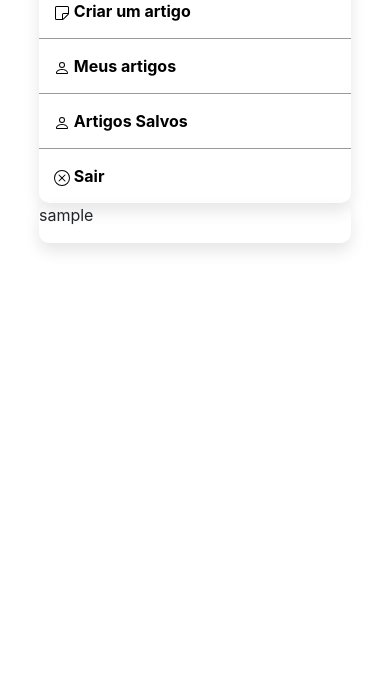
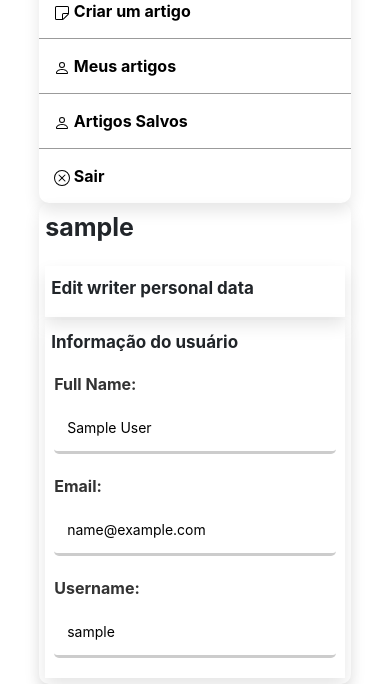
Before and after one commit to GabrielVilar/PortWrite, a Django app: a page that uses profiles/templates/user_menu.html in a window 390 px wide. Shown: the part 411-1095 px from the top of the page. Before the commit the page ends 662 px from the top, so only its background shows below. Run offline with Django 5.2, Linux system fonts and the light colour scheme; the visitor is signed in with stand-in values (Sample User, id 1); data comes from the database, SQL or seed files in the repository; some libraries are stand-ins or nearby versions.

Commit message:
Adding the user information form

```diff
--- a/home/forms.py
+++ b/home/forms.py
@@ -1,5 +1,5 @@
 from django import forms
-from profiles.models import User, ReaderProfile
+from profiles.models import User
 from django.contrib.auth.forms import AuthenticationForm, UserCreationForm
 
 class CustomAuthenticationForm(AuthenticationForm):
--- a/profiles/forms.py
+++ b/profiles/forms.py
@@ -1,7 +1,35 @@
 from django import forms
 from .models import User
+from .models import Profile
 
 class ProfilePictureForm(forms.ModelForm):
     class Meta:
+        model = Profile
+        fields = ['profile_picture']
+
+class EditUserForm(forms.ModelForm):
+
+    full_name = forms.CharField(
+        max_length=100,
+        required=True,
+    )
+
+    username = forms.CharField(
+        max_length=100,
+        required=True,
+    )
+
+    email = forms.EmailField(
+        max_length=254,
+        required=True,
+    )
+
+    class Meta:
         model = User
-        fields = ['profile_picture']
+        fields = ['full_name', 'username', 'email']
+
+    def clean_username(self):
+        username = self.cleaned_data.get('username')
+        if User.objects.filter(username=username).exclude(id=self.instance.id).exists():
+            raise forms.ValidationError('This username is already taken.')
+        return username
--- a/profiles/models.py
+++ b/profiles/models.py
@@ -13,7 +13,6 @@ class User(AbstractUser):
         return self.username
 
 def user_directory_path(instance, filename):
-    # file will be uploaded to MEDIA_ROOT/user_<id>/<filename>
     return f'user_{instance.user.id}/{filename}'
 
 class Profile(models.Model):
@@ -23,7 +22,6 @@ class Profile(models.Model):
     def __str__(self):
         return f'{self.user.username} Profile'
 
-# Automatically create a Profile when a User is created
 @receiver(post_save, sender=User)
 def create_user_profile(sender, instance, created, **kwargs):
     if created:
--- /dev/null
+++ b/profiles/static/css/user_page.css
@@ -0,0 +1,132 @@
+.box-container{
+    height: 90%;
+    margin: 2%;
+    display: flex;
+    flex-direction: row;
+}
+
+p{
+    font-size: 25px;
+    font-weight: bold;
+}
+
+#title{
+    margin-top: 10px;
+    margin-left: 2%;
+    font-size: 17px;
+}
+
+.form-writer-container{
+    box-shadow: 0 8px 16px rgba(0, 0, 0, 0.1);
+    margin-top: 6%;
+    margin-right: 2%;
+    margin-left: -60px;
+    width: 50%;
+
+}
+
+.form-container-fields{
+    margin-top: 6%;
+    width: 50%;
+    box-shadow: 0 8px 16px rgba(0, 0, 0, 0.1);
+
+}
+
+.act-form{
+    margin:3%;
+
+}
+
+.input-group {
+    text-align: left;
+    margin-bottom: 20px;
+}
+
+label {
+    display: block;
+    margin-bottom: 5px;
+    font-size: 16px;
+    color: #333;
+    font-weight: bold;
+}
+
+input[type="text"],
+input[type="email"],
+input[type="password"] {
+    width: 100%;
+    padding: 13px;
+    border: 3px solid #ccc;
+    border-radius: 5px;
+    font-size: 14px;
+    border-top: #ccc;
+    border-left: #ccc;
+    border-right: #ccc;
+}
+
+input[type="text"]:hover,
+input[type="email"]:hover,
+input[type="password"]:hover {
+    border: 3px solid #858282;
+    border-radius: 5px;
+    font-size: 14px;
+    border-top: #ccc;
+    border-left: #ccc;
+    border-right: #ccc;
+    transition: border-color 0.3s ease, box-shadow 0.3s ease;
+}
+
+input[type="text"]:focus,
+input[type="email"]:focus,
+input[type="password"]:focus {
+    outline: none;
+    border: 3px solid #007bff;
+    border-radius: 5px;
+    font-size: 14px;
+    border-top: #ccc;
+    border-left: #ccc;
+    border-right: #ccc;
+    transition: border-color 0.3s ease, box-shadow 0.3s ease;
+}
+
+.save-changes button {
+    width: 50%;
+    padding: 10px;
+    border: none;
+    border-radius: 5px;
+    background-color: #007bff;
+    color: white;
+    font-size: 16px;
+    cursor: pointer;
+    margin-left: 50%;
+    margin-top: 5%;
+}
+
+.save-changes button:hover {
+    background-color: #0056b3;
+}
+
+.error{
+    color: red;
+    text-decoration: none;
+    margin-top: 2%;
+}
+
+@media (max-width: 1068px) {
+    .box-container {
+        flex-direction: column; /* Stack the elements */
+    }
+    p{
+        margin-top: 5%;
+    }
+
+    .form-writer-container, .form-container-fields {
+        width: 100%; /* Make both divs full width */
+        margin-top: 1%;
+    }
+
+    .form-writer-container{
+
+        margin-left: 0;
+    }
+
+}
--- a/profiles/static/js/cropper.js
+++ b/profiles/static/js/cropper.js
@@ -28,3 +28,26 @@ document.getElementById('file-input').addEventListener('change', function(event)
         preview.src = "{% static 'images/default_profile.png' %}";
     }
 });
+
+document.addEventListener("DOMContentLoaded", function() {
+    var saveChangesBtn = document.getElementById('saveChangesBtn');
+    var inputs = document.querySelectorAll('input');
+
+    // Check if any input field is modified
+    inputs.forEach(function(input) {
+        input.addEventListener('input', function() {
+            // Show the button if the input field value is changed
+            if (input.value !== input.defaultValue) {
+                saveChangesBtn.style.display = 'block';
+            } else {
+                // Hide the button if no changes are made in all inputs
+                var anyModified = Array.from(inputs).some(function(input) {
+                    return input.value !== input.defaultValue;
+                });
+                if (!anyModified) {
+                    saveChangesBtn.style.display = 'none';
+                }
+            }
+        });
+    });
+});
--- a/profiles/templates/user_menu.html
+++ b/profiles/templates/user_menu.html
@@ -8,6 +8,7 @@
     <link rel="icon" type="image/png" sizes="16x16" href= "{% static 'images/favicon.png' %}">
     <link rel="stylesheet" type="text/css" href="{% static 'css/user_menu.css' %}">
     <link rel="stylesheet" type="text/css" href="{% static 'css/profile_picture_change.css' %}">
+    <link rel="stylesheet" type="text/css" href="{% static 'css/user_page.css' %}">
     <link href="https://stackpath.bootstrapcdn.com/bootstrap/4.5.2/css/bootstrap.min.css" rel="stylesheet">
     <script src="{% static 'js/cropper.js'%}" defer ></script>
 </head>
--- a/profiles/templates/user_page.html
+++ b/profiles/templates/user_page.html
@@ -1,7 +1,41 @@
 {% load static %}
 <!DOCTYPE html>
-<link rel="stylesheet" type="text/css" href="{% static 'css/user_page.css' %}">
-<p>{{ user.username }}</p>
-<p>
-
-</p>
+<div class="box-container">
+    <p>{{ user.username }}</p>
+    <div class="form-writer-container">
+        <p id="title">Edit writer personal data</p>
+    </div>
+    <div class="form-container-fields">
+        <p id="title">Informação do usuário</p>
+        <div class="act-form">
+            <form method="POST">
+                {% csrf_token %}
+                {{ form.non_field_errors }}
+                <div class="input-group">
+                    <label for="fullName">Full Name:</label>
+                    {{ form.full_name }}
+                    {% if form.full_name.errors %}
+                        <div class="error">{{ form.full_name.errors }}</div>
+                    {% endif %}
+                </div>
+                <div class="input-group">
+                    <label for="email">Email:</label>
+                    {{ form.email }}
+                    {% if form.email.errors %}
+                        <div class="error">{{ form.email.errors }}</div>
+                    {% endif %}
+                </div>
+                <div class="input-group">
+                    <label for="username">Username:</label>
+                    {{ form.username }}
+                    {% if form.username.errors %}
+                        <div class="error">{{ form.username.errors }}</div>
+                    {% endif %}
+                </div>
+                <div class="save-changes">
+                    <button id="saveChangesBtn" type="submit" style="display:none;">Save Changes</button>
+                </div>
+            </form>
+        </div>
+    </div>
+</div>
--- a/profiles/views.py
+++ b/profiles/views.py
@@ -4,14 +4,31 @@ from django.contrib.auth import get_user_model
 from .models import User
 from django.contrib import messages
 from .models import Profile
+from .forms import EditUserForm
 
 User = get_user_model()
 
 @login_required
 def user_profile_view(request, username):
     user = get_object_or_404(User, username=username)
+    # If the current logged-in user is the profile owner, allow editing
+    if request.user == user:
+        if request.method == 'POST':
+            form = EditUserForm(request.POST, instance=user)
+            if form.is_valid():
+                form.save()
+                messages.success(request, 'Your profile has been updated successfully.')
+                return redirect('user_profile', username=user.username)  # Reload profile page
+            else:
+                messages.error(request, 'Please correct the errors below.')
+        else:
+            form = EditUserForm(instance=user)
+    else:
+        form = None  # Do not show the form if the user is viewing another user's profile
+
     return render(request, 'user_menu.html', {
         'user': user,
+        'form': form,  # Pass the form to the template
         'current_url': request.resolver_match.url_name
     })
 
@@ -53,3 +70,24 @@ def update_profile_picture(request):
         return redirect('user_profile', username=request.user.username)
 
     return redirect('user_profile', username=request.user.username)
+
+@login_required
+def user_edit_view(request, username):
+    user = get_object_or_404(User, username=username)
+
+    if request.method == 'POST':
+        form = EditUserForm(request.POST, instance=user)
+        if form.is_valid():
+            form.save()
+            messages.success(request, 'Your profile has been updated successfully.')
+            return redirect('home')  # Redirect to home page after successful update
+        else:
+            messages.error(request, 'Please correct the errors below.')
+    else:
+        form = EditUserForm(instance=user)
+
+    return render(request, 'settings.html', {
+        'user': user,
+        'form': form,
+        'current_url': request.resolver_match.url_name
+    })
```
Also changed, not shown: profiles/static/js/user_page.js (line endings or trailing spaces).
